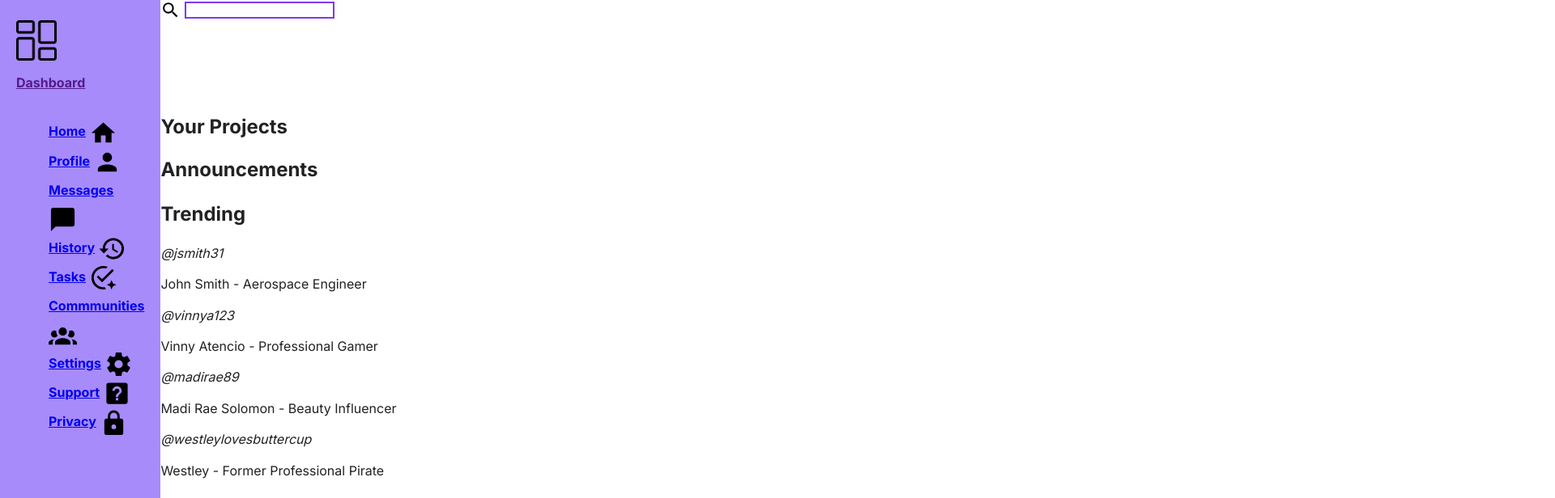
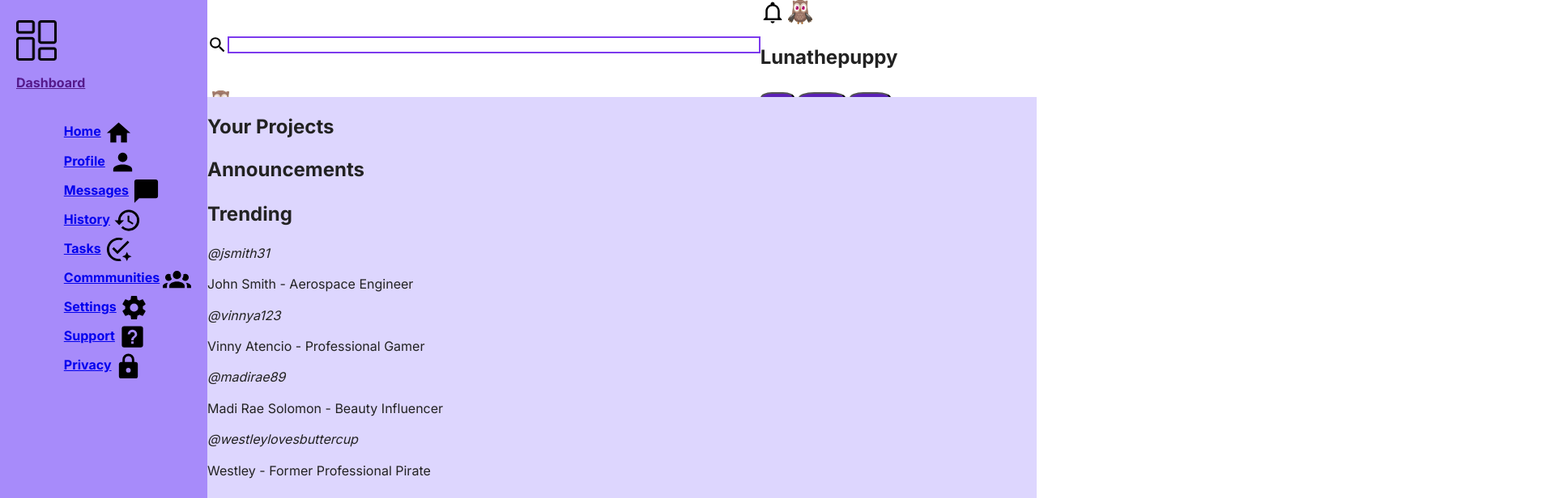
Before and after one commit to ashc735/admin-dashboard, a website built with Parcel: page index.html in a window 1280 px wide. Shown: the top 616 px of the page at 81% size, 1920 px wide, since content can reach past the window. Built offline with nearby package versions, Linux system fonts and the light colour scheme.

Commit message:
Adding grid styles

```diff
--- a/css/style.css
+++ b/css/style.css
@@ -120,6 +120,7 @@ textarea {
     display: flex;
     flex-flow: row-reverse nowrap;
     align-items: center;
+    list-style-type: none;
   }
 
   .navigation ul li {
@@ -136,8 +137,21 @@ textarea {
    /*==== HEADER STYLES ====*/
 
    .header {
+    display: grid;
+    grid-template-columns: 2fr 1fr;
+    justify-content: space-between;
+    column-gap: var(--space-2x);
+    row-gap: var(--space-2x);
     width: 100%;
     padding-bottom: 10px;
+    background: white;
+   }
+
+   .search {
+    display: grid;
+    grid-template-columns: auto 1fr;
+    align-items: center;
+    gap: var(--space-2x);
    }
 
    .search img {
@@ -147,6 +161,40 @@ textarea {
    .search input {
     background: #a78bfa transparent;
     border: #7c3aed solid 2px;
+   }
+
+   .profile-info img {
+    height: 30px;
+    width: 30px;
+   }
+
+   .profile-info h3 {
+    font-size: 1.5rem;
+   }
+
+   .greeting img {
+    height: 33px;
+    width: 33px;
+   }
+
+   .greeting h4 {
+    font-size: 1.25rem;
+   }
+
+   .greeting h1 {
+    font-size: 2em;
+   }
+
+   .buttons button {
+    background: #5b21b6;
+    border-radius: 33%;
+    color: white;
+   }
+
+   /*=== MAIN STYLES ===*/
+
+   .main-content {
+    background: #ddd6fe;
    }
 
 
```
